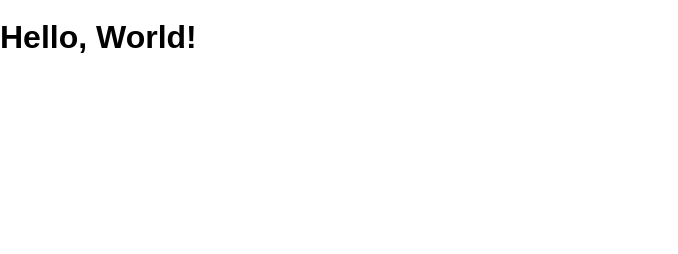
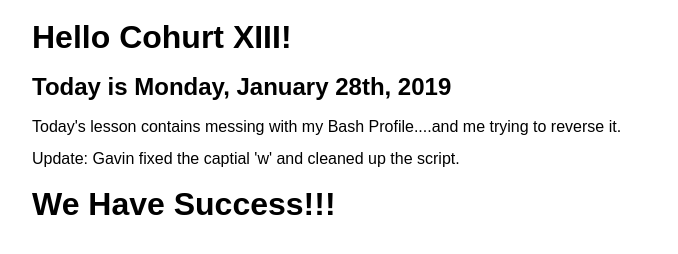
Before and after one commit to TatyCat/hello-world, a website: page public/index.html in a window 1280 px wide. Shown: the whole page, without its empty margins (0-678 px from the left). Drawn offline with Linux system fonts and the light colour scheme.

Commit message:
Updated Index-Home Page.
Use a second '-m' to add a paragraph of another or longer message

```diff
--- a/public/index.html
+++ b/public/index.html
@@ -7,7 +7,11 @@
     <link rel="shortcut icon" href="/favicon.ico">
     <link rel="stylesheet" href="/screen.css">
   </head>
-  <body>
-    <h1 class='hello-world'>Hello, World!</h1>
+  <body style="margin-left: 2em;">
+    <h1 class='hello-world'>Hello Cohurt XIII!</h1>
+    <h2>Today is Monday, January 28th, 2019</h2>
+    <p>Today's lesson contains messing with my Bash Profile....and me trying to reverse it.</p>
+    <p>Update: Gavin fixed the captial 'w' and cleaned up the script. </p>
+    <h1>We Have Success!!!</h1>
   </body>
 </html>
```
